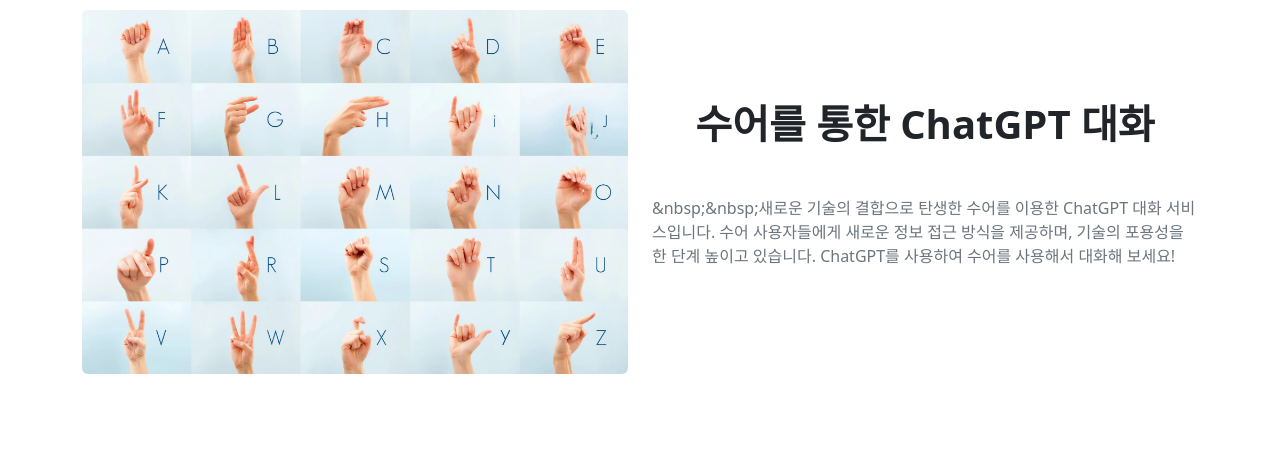
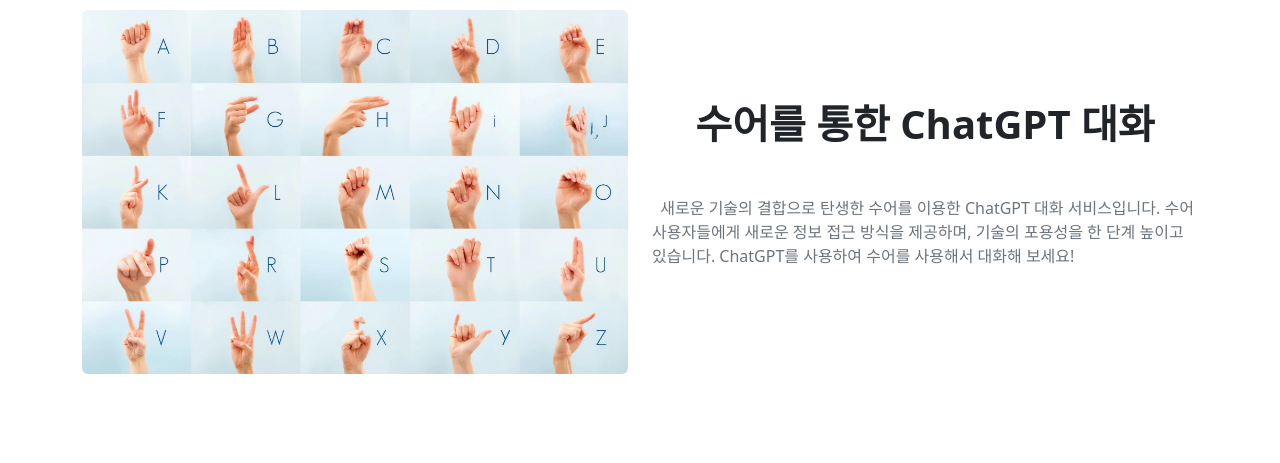
Before and after one commit to P-uyoung/KT_MP7, a Django app: page / in a window 1280 px wide. Shown: the part 142-605 px from the top of the page. Run offline with Django 4.2, Linux system fonts and the light colour scheme; parts of the project's set-up code (start-up, migrations or seed data) failed here and were passed over.

Commit message:
fix sentence

```diff
--- a/templates/layout.html
+++ b/templates/layout.html
@@ -94,8 +94,8 @@
                 langsignin: "signin",
                 langlogin: "login",
                 langfooter: "\u00A9 Aivle 4th Team 16",
-                langtitle: "ChatGPT conversation with sign language.",
-                langdetail: "&nbsp;&nbsp;A new technology combining sign language has resulted in a ChatGPT conversational service using sign language. Providing a novel approach to accessing information for sign language users, it takes inclusivity in technology to the next level. Engage in a conversation using sign language with ChatGPT and explore a new way of interacting with information!",
+                langtitle: "ChatGPT with sign language.",
+                langdetail: "\u00A0 A new technology combining sign language has resulted in a ChatGPT conversational service using sign language. Providing a novel approach to accessing information for sign language users, it takes inclusivity in technology to the next level. Engage in a conversation using sign language with ChatGPT and explore a new way of interacting with information!",
                 langchatgpttitle: "ChatGPT.",
                 langchatgpt: "Conversation with ChatGPT.",
                 langchatgptsgintitle:"Sign Language ChatGPT",
@@ -107,7 +107,7 @@
                 langlogin: "로그인",
                 langfooter: "\u00A9 Aivle 4기 16조",
                 langtitle: "수어를 통한 ChatGPT 대화",
-                langdetail:"&nbsp;&nbsp;새로운 기술의 결합으로 탄생한 수어를 이용한 ChatGPT 대화 서비스입니다. 수어 사용자들에게 새로운 정보 접근 방식을 제공하며, 기술의 포용성을 한 단계 높이고 있습니다. ChatGPT를 사용하여 수어를 사용해서 대화해 보세요!",
+                langdetail:"\u00A0 새로운 기술의 결합으로 탄생한 수어를 이용한 ChatGPT 대화 서비스입니다. 수어 사용자들에게 새로운 정보 접근 방식을 제공하며, 기술의 포용성을 한 단계 높이고 있습니다. ChatGPT를 사용하여 수어를 사용해서 대화해 보세요!",
                 langchatgpt: "ChatGPT.",
                 langchatgpt: "ChatGPT를 사용하여 언어 모델과 대화해보세요!",
                 langchatgptsgintitle:"수어 ChatGPT",
```
